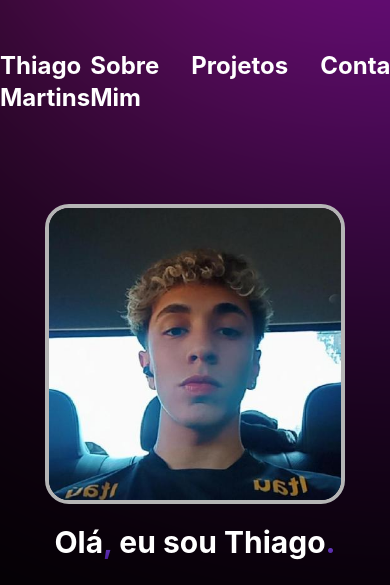
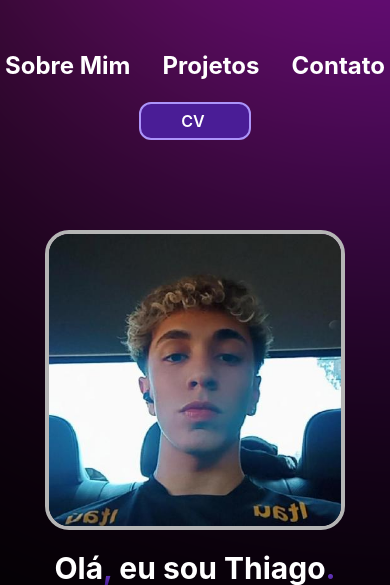
Before and after one commit to 0thigs/Portfolio_Digital, a Flask app: page / in a window 390 px wide; the page is wider, and only the part inside the window is pictured. Shown: the top 585 px of that part. Run offline with Flask 3, Linux system fonts and the light colour scheme; some libraries are stand-ins or nearby versions.

Commit message:
🧱templates: update header template

```diff
--- a/api/templates/components/header.html
+++ b/api/templates/components/header.html
@@ -1,5 +1,5 @@
-<header class="flex justify-around items-center w-full py-[50px] font-bold text-white text-2xl   delay-[300ms] duration-[600ms] taos:[transform:translate3d(200px,-200px,0)] taos:opacity-0"  data-taos-offset="500">
-    <div>
+<header class="flex flex-wrap md:flex-nowrap justify-around items-center w-full py-[50px] font-bold text-white text-2xl   delay-[300ms] duration-[600ms] taos:[transform:translate3d(200px,-200px,0)] taos:opacity-0"  data-taos-offset="500">
+         <div class="hidden md:block">
             <h1>Thiago Martins</h1>
          </div>
 
@@ -16,4 +16,5 @@
          </div>
 
        {% include './components/download_button.html'%}
+    </div>
 </header>
```
Lines whose indentation alone changed are shown as unchanged.
